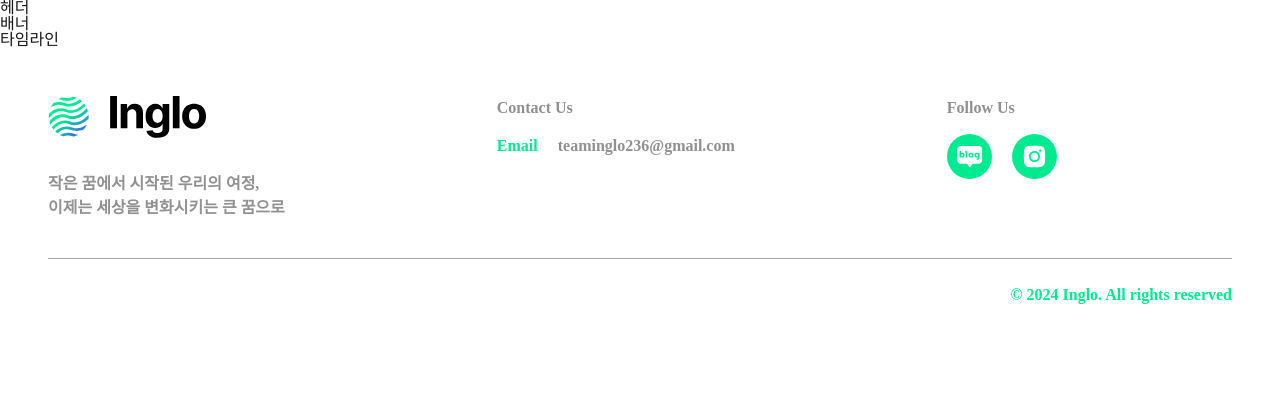
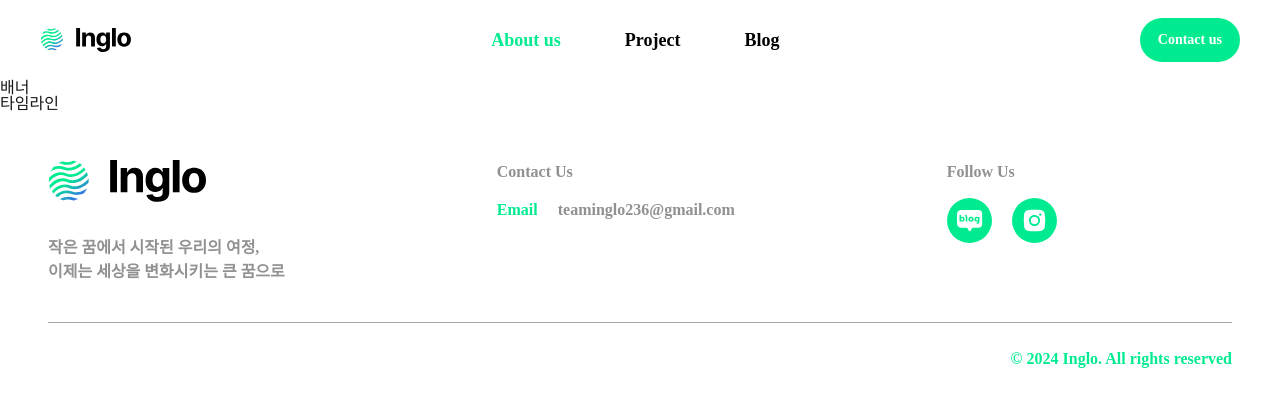
Before and after one commit to naarang/Inglo-landing, a Next.js app: page /aboutus in a window 1280 px wide. Shown: the top 406 px of the page. Built offline with nearby package versions, Linux system fonts and the light colour scheme.

Commit message:
feat: aboutus 페이지 헤더 제작하기 #2

```diff
--- a/src/components/aboutus/header/AboutusHeader.tsx
+++ b/src/components/aboutus/header/AboutusHeader.tsx
@@ -1,4 +1,6 @@
 import LogoIcon from "@/images/inglo_logo.svg";
+import LogoTextIcon from "@/images/inglo_logo_text.svg";
+import Link from "next/link";
 
 /**
  * @description
@@ -13,7 +15,28 @@ import LogoIcon from "@/images/inglo_logo.svg";
  */
 
 const AboutusHeader = () => {
-  return <header>헤더</header>;
+  return (
+    <header className="py-[1.125rem] px-[2.5rem] flex justify-between items-center bg-white">
+      <div className="flex gap-[0.75rem]">
+        <LogoIcon width={24} height={23} />
+        <LogoTextIcon width={55} height={24} />
+      </div>
+      <nav className="flex items-center gap-[4rem]">
+        <Link className="text-lg text-primary font-semibold" href="/aboutus">
+          About us
+        </Link>
+        <Link className="text-lg text-black font-semibold" href="/">
+          Project
+        </Link>
+        <Link className="text-lg text-black font-semibold" href="/">
+          Blog
+        </Link>
+      </nav>
+      <button className="py-[0.938rem] px-[1.125rem] bg-primary rounded-[1.375rem] text-[0.875rem] font-semibold text-white">
+        Contact us
+      </button>
+    </header>
+  );
 };
 
 export default AboutusHeader;
--- a/src/components/common/footer/Footer.tsx
+++ b/src/components/common/footer/Footer.tsx
@@ -17,7 +17,7 @@ import BlogIcon from "@/icons/blog_icon.svg";
 
 const Footer = () => {
   return (
-    <footer className="p-[3rem] flex flex-col gap-[1.5rem]">
+    <footer className="p-[3rem] flex flex-col gap-[1.5rem] bg-white">
       <div className="flex gap-[13.25rem]">
         <section>
           <div className="flex gap-[1.25rem] pb-[2.125rem]">
```
